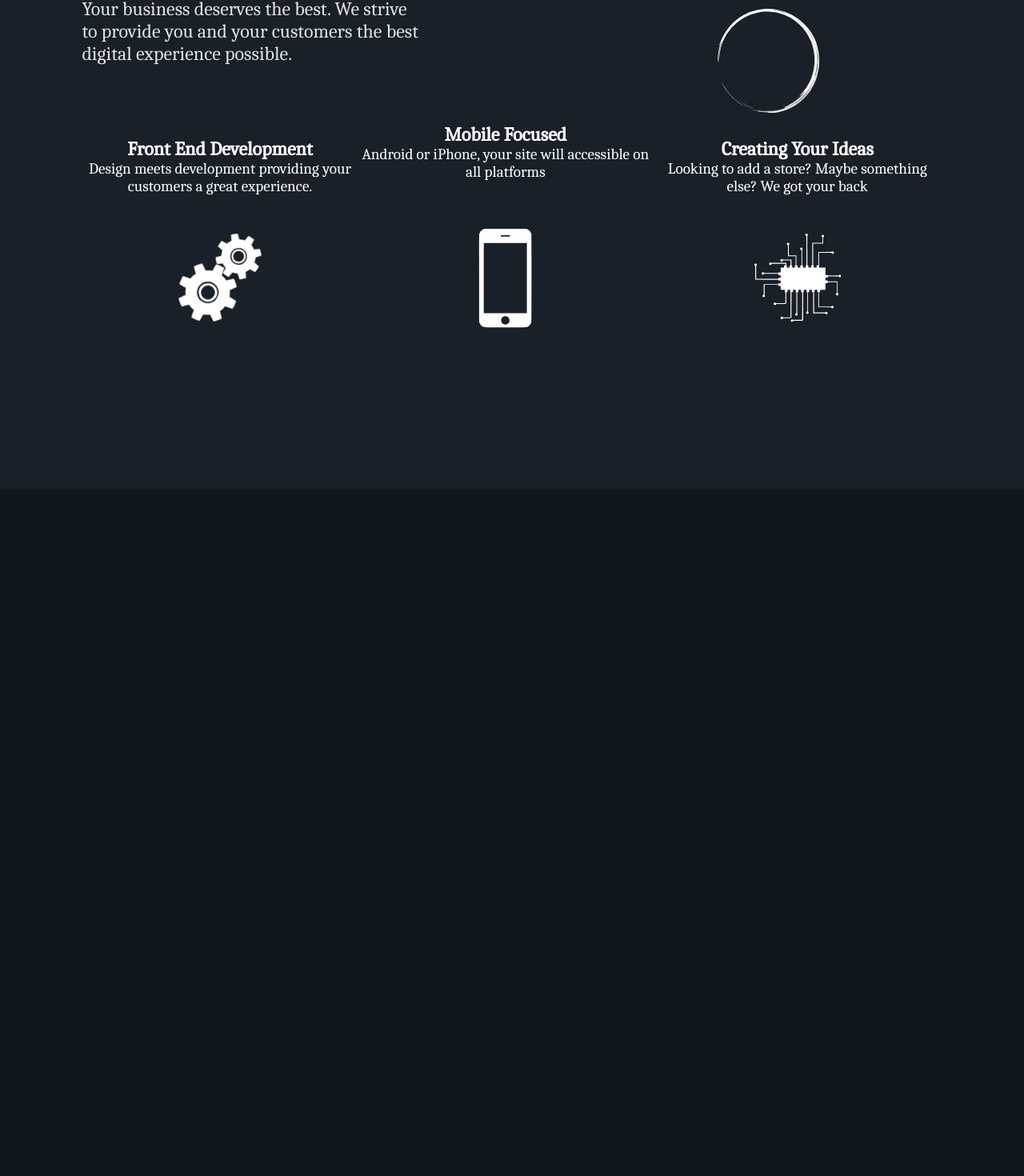
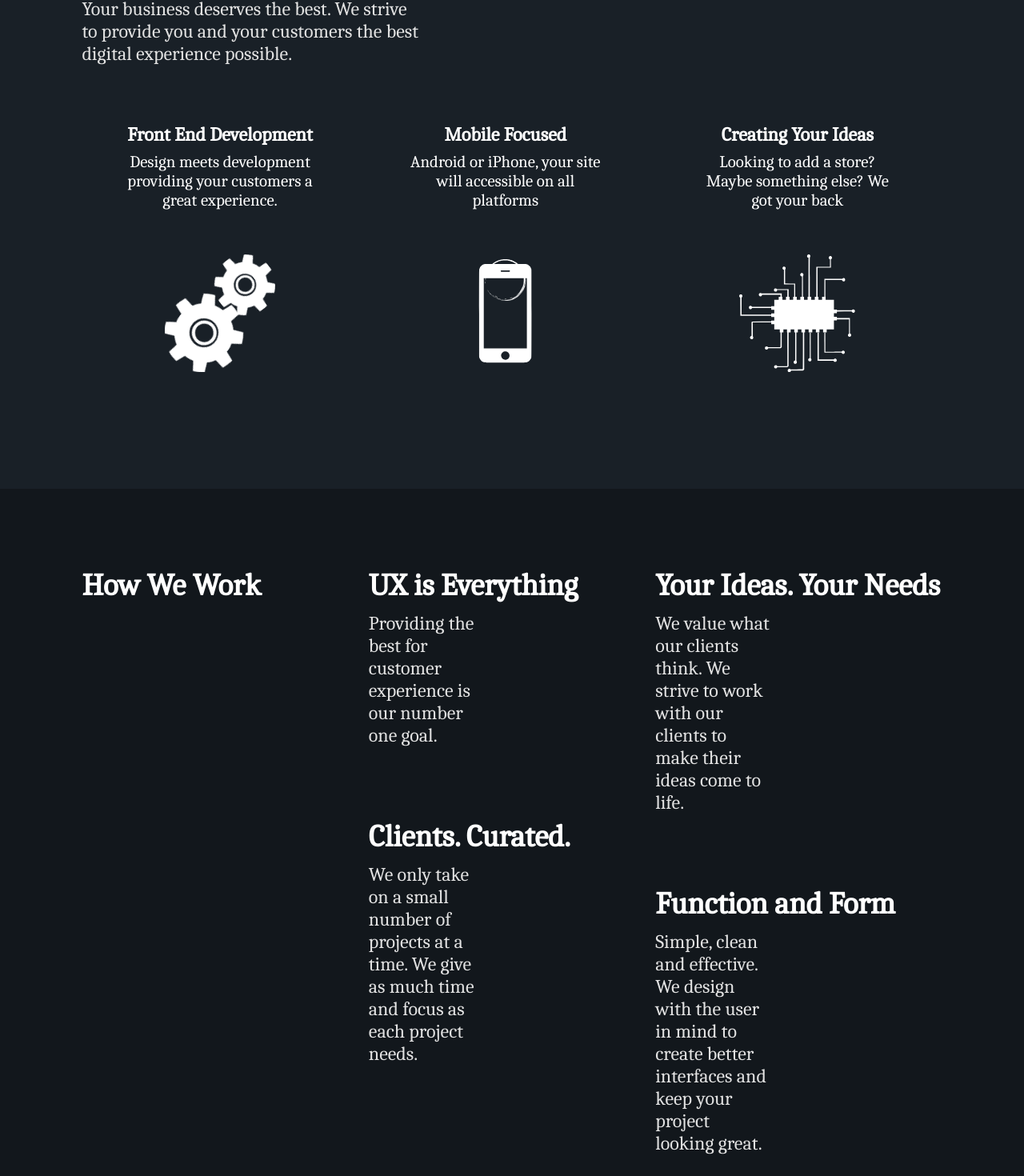
Before and after one commit to Tactenator/paleblackdot-v2, a React (Create React App) app: page /services in a window 1280 px wide. Shown: the part 189-1659 px from the top of the page at 80% size. Before the commit the page ends 826 px from the top, so only its background shows below. Built offline with nearby package versions, Linux system fonts and the light colour scheme.

Commit message:
built on about page

```diff
--- /dev/null
+++ b/src/components/principles.js
@@ -0,0 +1,29 @@
+const Principles = () => {
+    return (
+        <div id="principles">
+            <h1>How We Work</h1>
+            <div className="principles-container">
+                <div className="principle">
+                    <h1>UX is Everything</h1>
+                    <p>Providing the best for customer experience is our number one goal. </p>
+                </div>
+                <div className="principle">
+                    <h1>Clients. Curated.</h1>
+                    <p>We only take on a small number of projects at a time. We give as much time and focus as each project needs.</p>
+                </div>
+            </div>
+            <div className="principles-container">
+                <div className="principle">
+                    <h1>Your Ideas. Your Needs</h1>
+                    <p>We value what our clients think. We strive to work with our clients to make their ideas come to life. </p>
+                </div>
+                <div className="principle">
+                    <h1>Function and Form</h1>
+                    <p>Simple, clean and effective. We design with the user in mind to create better interfaces and keep your project looking great.</p>
+                </div>
+            </div>
+        </div>
+     );
+}
+
+export default Principles;
--- a/src/index.css
+++ b/src/index.css
@@ -24,16 +24,7 @@ body {
   color: #fff;
   position: relative;
   z-index: 20;
-}
-
-.navbar a::before {
-  content: '';
-  height: 5px;
-  width: 5px;
-  background: #fff;
-  border-radius: 50%;
-  text-align: center;
-  display: block;
+  transition: 0.3s;
 }
 
 .navbar a {
@@ -42,6 +33,7 @@ body {
 
 .navbar a:hover {
   color: #fff;
+  text-decoration: underline;
 }
 
 .navbar a:visited {
@@ -165,17 +157,17 @@ svg  {
 }
 
 #about-svg svg {
-  width: 10vw;
+  width: 4vw;
   height: auto;
-  top: 25%;
+  top: 47%;
   left:unset;
-  right: 20%;
+  right: 43%;
   fill: none;
   stroke: white;
   stroke-width: 4;
   stroke-dasharray: 200%;
   stroke-dashoffset: 200%;
-  animation: fill 3s ease-in forwards;
+  animation: fill 3s ease-in-out infinite;
   position: absolute;
 }
 
@@ -195,27 +187,31 @@ svg  {
   margin-top: 5vh;
 }
 
-.services {
+.service {
   display: flex;
   flex-direction: column;
   text-align: center;
+  width: auto;
   height: 100%;
+  position: relative;
+  align-items: center;
+}
+
+.service h2 {
+  font-weight: bold;
 }
 
 .service span {
-  font-size: 1.2rem;
+  font-size: 1.3rem;
   width: 70%;
+  padding: 1vh 0;
 
 }
 
 #mobile, #frontend, #ideas {
   padding: 6vh 0;
-  width: 30%;
+  width: 40%;
   height: auto;
-}
-
-#mobile {
-  width: 40%;
 }
 
 #smallCog-Outer, #smallCog-Inner {
@@ -228,6 +224,28 @@ svg  {
   animation: rotateLarge 5s infinite linear;
   transform-origin: center;
   transform-box: fill-box;
+}
+
+#principles {
+  width: 100%;
+  height: 100vh;
+  padding: 8vh 0;
+  margin-top: 16vh;
+  background: #12171c;
+  display: grid;
+  grid-template-columns: 1fr 1fr 1fr;
+}
+
+.principles-container {
+  width: 100%;
+}
+
+.principle {
+  padding-bottom: 10vh;
+}
+
+.principle p {
+  width: 100%;
 }
 
 #contact {
--- a/src/pages/about.js
+++ b/src/pages/about.js
@@ -1,20 +1,35 @@
 import { motion as m } from 'framer-motion'
-import Circle from '../components/circlesvg'
-import Mobile from '../components/mobile';
-import Frontend from '../components/frontend'
-import Ideas from '../components/ideas'
+import Mobile from '../components/svgs/mobile';
+import Frontend from '../components/svgs/frontend'
+import Circle from '../components/svgs/circlesvg'
+import Ideas from '../components/svgs/ideas'
+import Principles from '../components/principles';
 
 // Need intersection observer here to give rid of title + subtitle and lower the opacity of the circle.
 
 // Need to figure out SVG for this page. Need something with a sky, stars, the circle logo, and a hill or something.
 const About = () => {
+    const container = {
+        hidden: { opacity: 0 },
+        show: {
+          opacity: 1,
+          transition: {
+            delay: 0.5,
+            staggerChildren: 0.8
+          }
+        }
+      }
+
+      const item = {
+        hidden: { opacity: 0 },
+        show: { opacity: 1 }
+      }
     return (
     <m.div
         id="about"
         initial={{opacity: 0}}
         animate={{ opacity: 1,  transition: {duration: 1, transition: "easeOut" }}}
         exit={{ opacity: 0, transition: {duration: 0.6 } }}>
-        <Circle />
         <m.h1
             initial={{ opacity: 0}}
             animate={{ opacity: "100%" }}
@@ -25,23 +40,25 @@ const About = () => {
         <m.p>
             Your business deserves the best. We strive to provide you and your customers the best digital experience possible.
         </m.p>
-        <div className='services-container'>
-            <div className='service'>
+        <m.div className='services-container' variants={container} initial="hidden" animate="show">
+            <m.div className='service' variants={item}>
                 <h2>Front End Development</h2>
                 <span>Design meets development providing your customers a great experience.</span>
                 <Frontend />
-            </div>
-            <div className='service'>
+            </m.div>
+            <m.div className='service' variants={item}>
                 <h2>Mobile Focused</h2>
                 <span>Android or iPhone, your site will accessible on all platforms</span>
                 <Mobile />
-            </div>
-            <div className='service'>
+                <Circle />
+            </m.div>
+            <m.div className='service' variants={item}>
                 <h2>Creating Your Ideas</h2>
                 <span>Looking to add a store? Maybe something else? We got your back</span>
                 <Ideas />
-            </div>
-        </div>
+            </m.div>
+        </m.div>
+        <Principles />
     </m.div> );
 }
 
--- a/src/pages/home.js
+++ b/src/pages/home.js
@@ -1,6 +1,6 @@
 import { Link } from 'react-router-dom'
 
-import Logo from '../components/svglogo'
+import Logo from '../components/svgs/svglogo'
 import { motion as m } from 'framer-motion'
 
 const Home = () => {
```
Also changed, not shown: src/components/ideas.svg (deleted), src/components/svgs/circlesvg.js (renamed from src/components/circlesvg.js), src/components/svgs/frontend.js (renamed from src/components/frontend.js), src/components/svgs/ideas.js (renamed from src/components/ideas.js), src/components/svgs/mobile.js (renamed from src/components/mobile.js), src/components/svgs/svglogo.js (renamed from src/components/svglogo.js).
